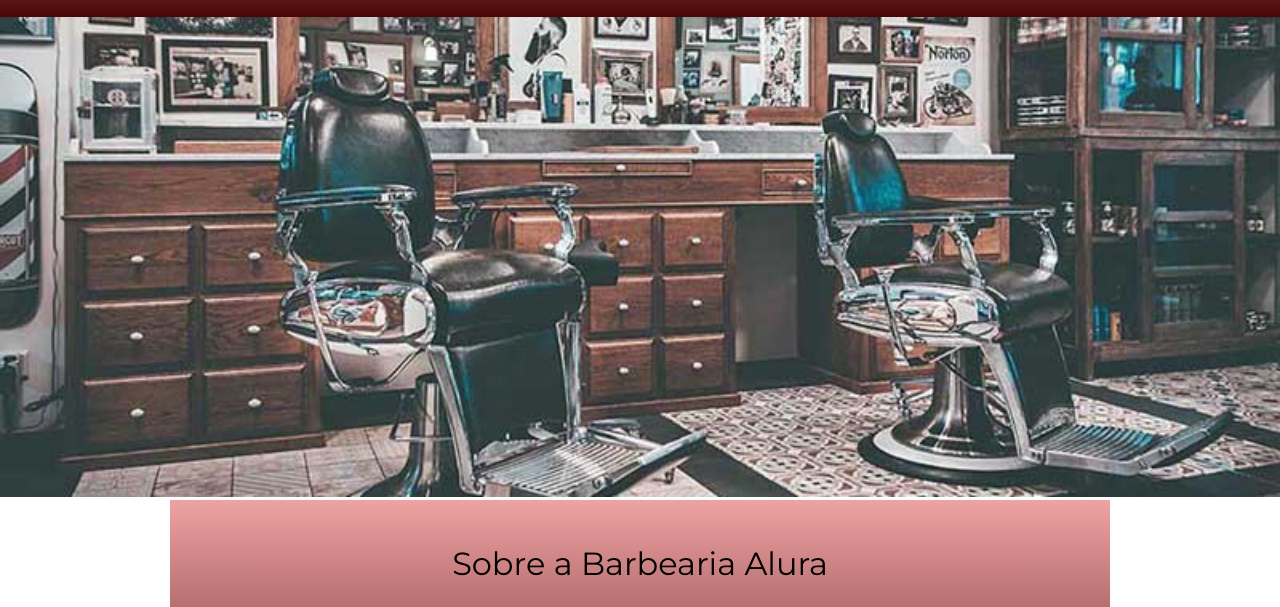
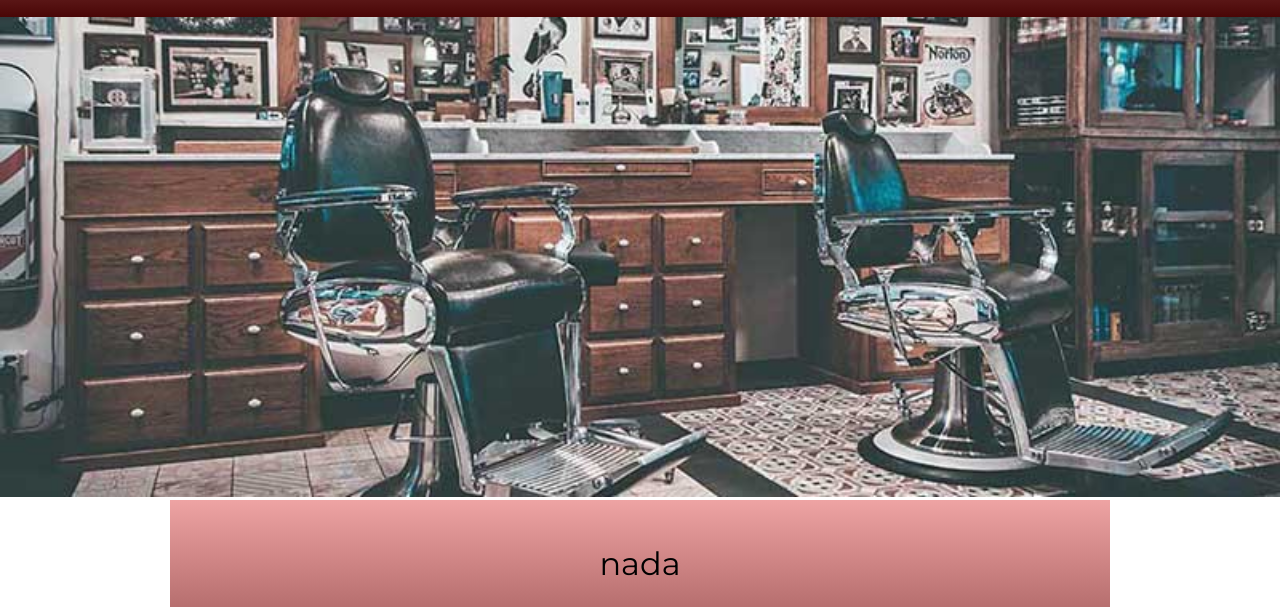
Before and after one commit to arthur-escola/este, a plain HTML site: page index.html in a window 1280 px wide. Shown: the part 151-758 px from the top of the page. Drawn offline with Linux system fonts and the light colour scheme.

Commit message:
Update index.html

```diff
--- a/index.html
+++ b/index.html
@@ -28,7 +28,7 @@
 
 		<main>
 			<section class="principal">
-				<h2 class="titulo-principal">Sobre a Barbearia Alura</h2>
+				<h2 class="titulo-principal">nada</h2>
 
 				<img class="utensilios" src="utensilios.jpg" alt="Utensilios de um barbeiro.">
 
```
